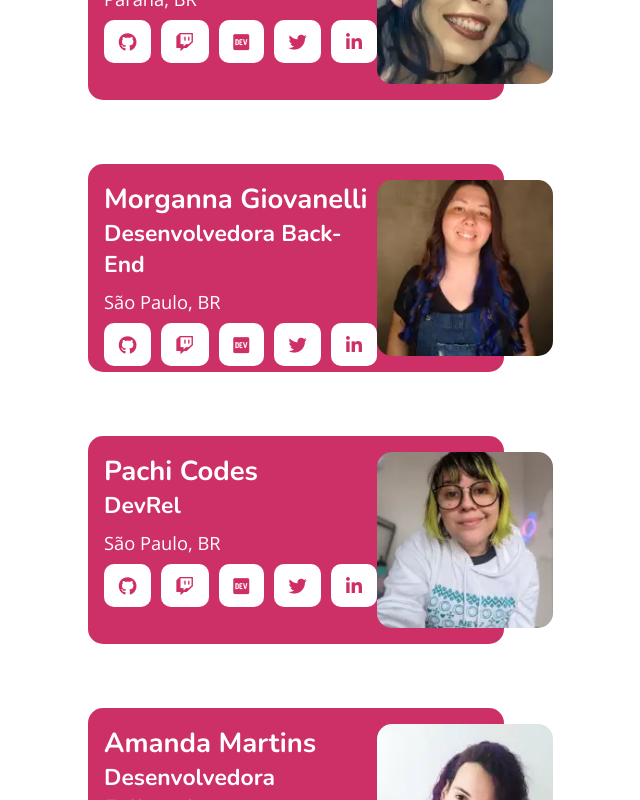
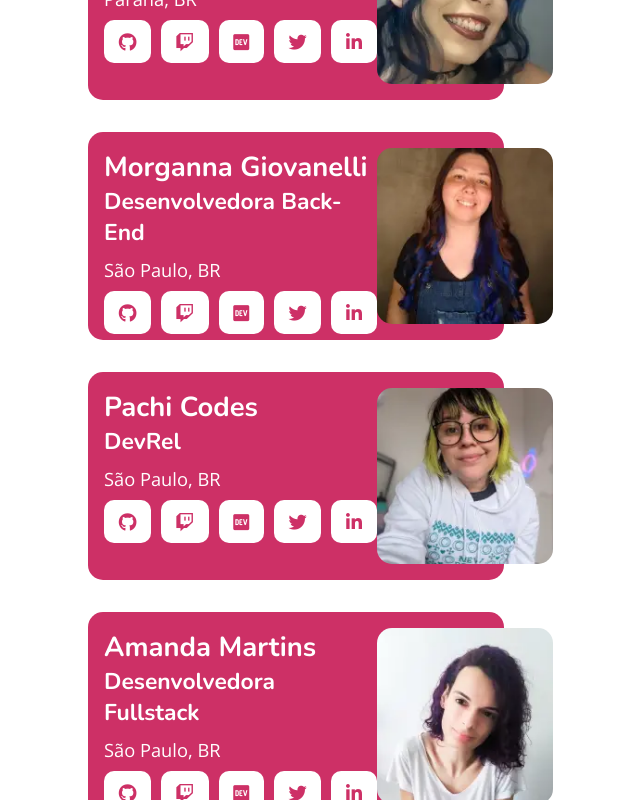
Before and after one commit to feministech/feministech, a Nuxt app: page / in a window 1280 px wide. Shown: the part 1280-2080 px from the top of the page, without its empty margins (152-792 px from the left). Built offline with nearby package versions, Linux system fonts and the light colour scheme.

Commit message:
movendo a lista de pessoas membras de memberSection.vue para um JSON separado

```diff
--- a/components/MemberSection.vue
+++ b/components/MemberSection.vue
@@ -2,62 +2,32 @@
   <section id="partipantes" class="member-section">
     <h1>Quem participa?</h1>
 
-    <div class="members">
+    <div class="members" v-for="member in members" :key="member">
       <MemberCard
-        memberName="Levxyca"
-        memberJob="Estudante e Streamer"
-        memberCity="Paraná, BR"
-        memberImage="images/members/levxyca.webp"
-        imageAlt="Leticia sorrindo de cabelos cacheados azuis, delineado e batom nude escuro."
-        githubLink="https://github.com/levxyca"
-        twitchLink="https://twitch.tv/levxyca"
-        devtoLink="https://dev.to/levxyca"
-        twitterLink="https://twitter.com/levxyca"
-        linkedinLink="https://linkedin.com/in/leticiacaroline"
-      />
-      <MemberCard
-        memberName="Morganna Giovanelli"
-        memberJob="Desenvolvedora Back-End"
-        memberCity="São Paulo, BR"
-        memberImage="images/members/morganna.webp"
-        imageAlt="Morganna sorrindo com cabelos cacheados e castanhos com mechas azuis, vestindo um macacão jeans e camiseta preta."
-        githubLink="https://github.com/morgannadev"
-        twitchLink="https://twitch.tv/morgannadev"
-        devtoLink="https://dev.to/morgannadev"
-        twitterLink="https://twitter.com/morgannadev"
-        linkedinLink="https://linkedin.com/in/morgannadev"
-      />
-      <MemberCard
-        memberName="Pachi Codes"
-        memberJob="DevRel"
-        memberCity="São Paulo, BR"
-        memberImage="images/members/pachicodes.webp"
-        imageAlt="Pachi sorrindo de óculos com cabelos lisos pretos com mechas amarelas e blusa de moletom branca."
-        githubLink="https://github.com/pachicodes"
-        twitchLink="https://twitch.tv/pachicodes"
-        devtoLink="https://dev.to/pachicodes"
-        twitterLink="https://twitter.com/pachicodes"
-        linkedinLink="https://linkedin.com/in/pachicodes"
-      />
-      <MemberCard
-        memberName="Amanda Martins"
-        memberJob="Desenvolvedora Fullstack"
-        memberCity="São Paulo, BR"
-        memberImage="images/members/mandys.webp"
-        imageAlt="Amanda sorrindo com cabelos cacheados roxos e camiseta branca."
-        githubLink="https://github.com/mandysdev"
-        twitchLink="https://twitch.tv/mandysdev"
-        devtoLink="https://dev.to/mandysdev"
-        twitterLink="https://twitter.com/mandysdev"
-        linkedinLink="https://linkedin.com/in/mandysdev"
+        :memberName="member.name"
+        :memberJob="member.job"
+        :memberCity="member.city"
+        :memberImage="member.image"
+        :imageAlt="member.imageAlt"
+        :githubLink="member.githubLink"
+        :twitchLink="member.twitchLink"
+        :devtoLink="member.devtoLink"
+        :twitterLink="member.twitterLink"
+        :linkedinLink="member.linkedinLink"
       />
     </div>
   </section>
 </template>
 
 <script>
+import membersJSON from '../data/members.json'
 export default {
   name: 'MemberSection',
+  data() {
+    return {
+      members: membersJSON,
+    }
+  },
 }
 </script>
 
--- /dev/null
+++ b/data/members.json
@@ -0,0 +1,50 @@
+[
+  {
+    "name": "Levxyca",
+    "job": "Estudante e Streamer",
+    "city": "Paraná, BR",
+    "image": "images/members/levxyca.webp",
+    "imageAlt": "Leticia sorrindo de cabelos cacheados azuis, delineado e batom nude escuro.",
+    "githubLink": "https://github.com/levxyca",
+    "twitchLink": "https://twitch.tv/levxyca",
+    "devtoLink": "https://dev.to/levxyca",
+    "twitterLink": "https://twitter.com/levxyca",
+    "linkedinLink": "https://linkedin.com/in/leticiacaroline"
+  },
+  {
+    "name": "Morganna Giovanelli",
+    "job": "Desenvolvedora Back-End",
+    "city": "São Paulo, BR",
+    "image": "images/members/morganna.webp",
+    "imageAlt": "Morganna sorrindo com cabelos cacheados e castanhos com mechas azuis, vestindo um macacão jeans e camiseta preta.",
+    "githubLink": "https://github.com/morgannadev",
+    "twitchLink": "https://twitch.tv/morgannadev",
+    "devtoLink": "https://dev.to/morgannadev",
+    "twitterLink": "https://twitter.com/morgannadev",
+    "linkedin": "https://linkedin.com/in/morgannadev"
+  },
+  {
+    "name": "Pachi Codes",
+    "job": "DevRel",
+    "city": "São Paulo, BR",
+    "image": "images/members/pachicodes.webp",
+    "imageAlt": "Pachi sorrindo de óculos com cabelos lisos pretos com mechas amarelas e blusa de moletom branca.",
+    "githubLink": "https://github.com/pachicodes",
+    "twitchLink": "https://twitch.tv/pachicodes",
+    "devtoLink": "https://dev.to/pachicodes",
+    "twitterLink": "https://twitter.com/pachicodes",
+    "linkedin": "https://linkedin.com/in/pachicodes"
+  },
+  {
+    "name": "Amanda Martins",
+    "job": "Desenvolvedora Fullstack",
+    "city": "São Paulo, BR",
+    "image": "images/members/mandys.webp",
+    "imageAlt": "Amanda sorrindo com cabelos cacheados roxos e camiseta branca.",
+    "githubLink": "https://github.com/mandysdev",
+    "twitchLink": "https://twitch.tv/mandysdev",
+    "devtoLink": "https://dev.to/mandysdev",
+    "twitterLink": "https://twitter.com/mandysdev",
+    "linkedin": "https://linkedin.com/in/mandysdev"
+  }
+]
```
